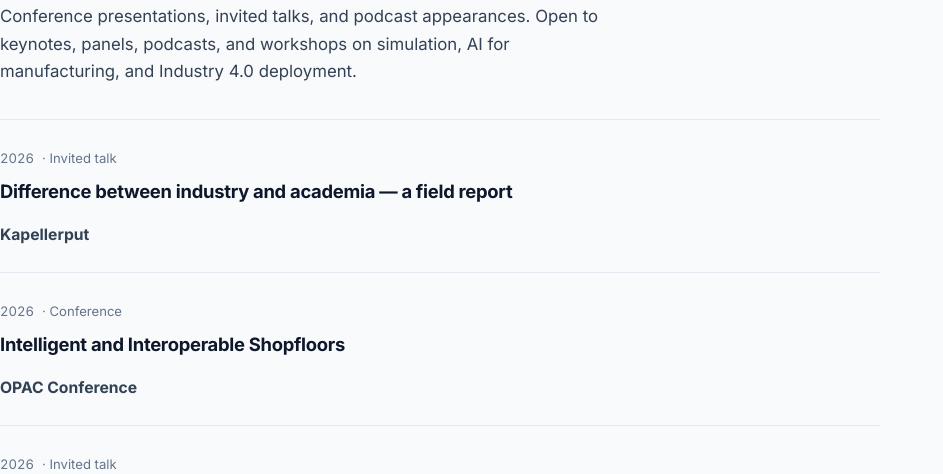
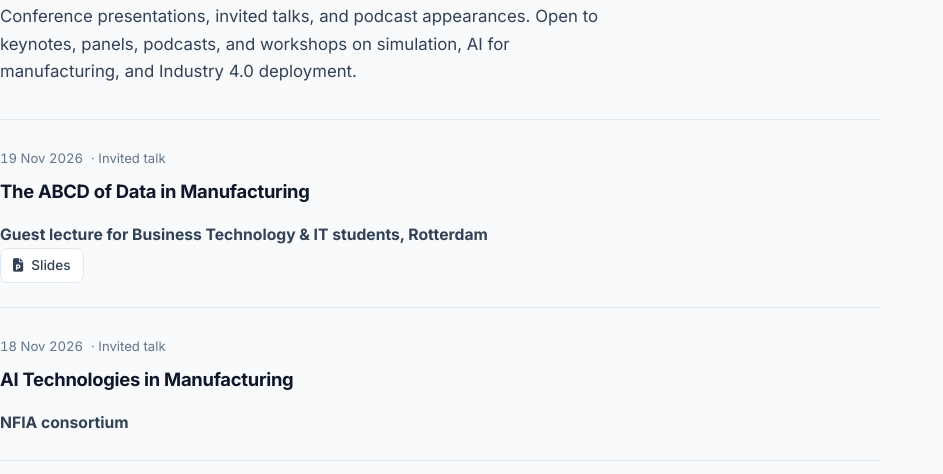
Before and after one commit to nitman118/nitman118.github.io, an Astro site: page /talks in a window 1280 px wide. Shown: the part 478-952 px from the top of the page, without its empty margins (0-943 px from the left). Built offline with nearby package versions, Linux system fonts and the light colour scheme; Astro itself is replaced by a stand-in of ours.

Commit message:
Add NFIA and Rotterdam student talks; show talk dates
- AI Technologies in Manufacturing, NFIA consortium, 18 Nov 2026
- The ABCD of Data in Manufacturing, guest lecture for Business
  Technology & IT students in Rotterdam, 19 Nov 2026, with slides
- Talks now sort newest first by date and show the date when known

Co-Authored-By: Claude Opus 5.5 <noreply@anthropic.com>
Claude-Session: https://claude.ai/code/session_01XYrZiVPtypthUG6K8eK6qU

```diff
--- a/src/pages/talks.astro
+++ b/src/pages/talks.astro
@@ -14,6 +14,21 @@ interface Talk {
 }
 
 const talks: Talk[] = [
+  {
+    title: 'The ABCD of Data in Manufacturing',
+    venue: 'Guest lecture for Business Technology & IT students, Rotterdam',
+    year: 2026,
+    date: '2026-11-19',
+    type: 'invited',
+    slidesUrl: '/slides/abcd-of-data/',
+  },
+  {
+    title: 'AI Technologies in Manufacturing',
+    venue: 'NFIA consortium',
+    year: 2026,
+    date: '2026-11-18',
+    type: 'invited',
+  },
   {
     title: 'Difference between industry and academia — a field report',
     venue: 'Kapellerput',
@@ -56,7 +71,13 @@ const talks: Talk[] = [
   },
 ];
 
-const sorted = [...talks].sort((a, b) => b.year - a.year);
+// Newest first: by exact date where known, otherwise by year.
+const key = (t: Talk) => t.date ?? `${t.year}-00-00`;
+const sorted = [...talks].sort((a, b) => key(b).localeCompare(key(a)));
+const when = (t: Talk) =>
+  t.date
+    ? new Date(t.date).toLocaleDateString('en-GB', { day: 'numeric', month: 'short', year: 'numeric' })
+    : String(t.year);
 
 const typeLabel: Record<Talk['type'], string> = {
   conference: 'Conference',
@@ -85,7 +106,7 @@ const typeLabel: Record<Talk['type'], string> = {
       {sorted.map((talk) => (
         <li>
           <div class="post-meta">
-            <time>{talk.year}</time>
+            <time datetime={talk.date}>{when(talk)}</time>
             <span>· {typeLabel[talk.type]}</span>
           </div>
           <h3 class="post-title" style="font-size: 1.15rem;">{talk.title}</h3>
```
